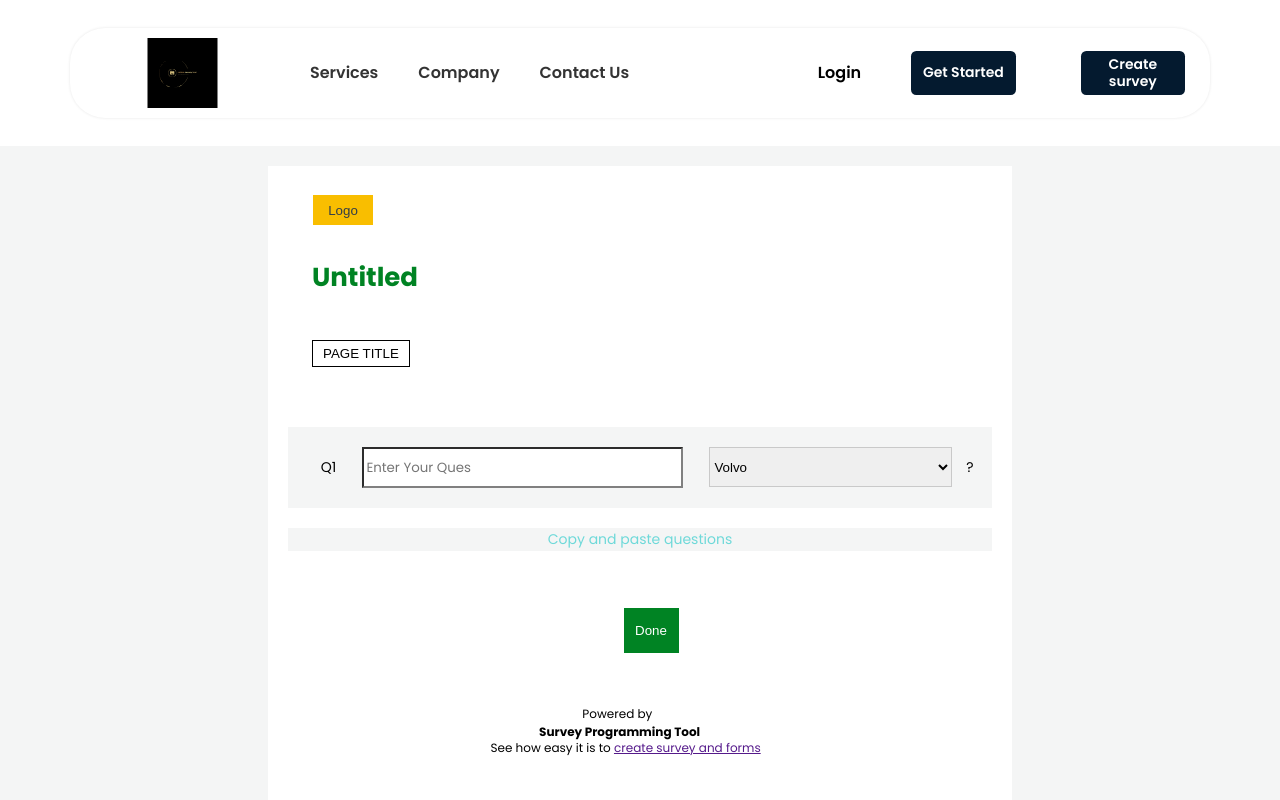
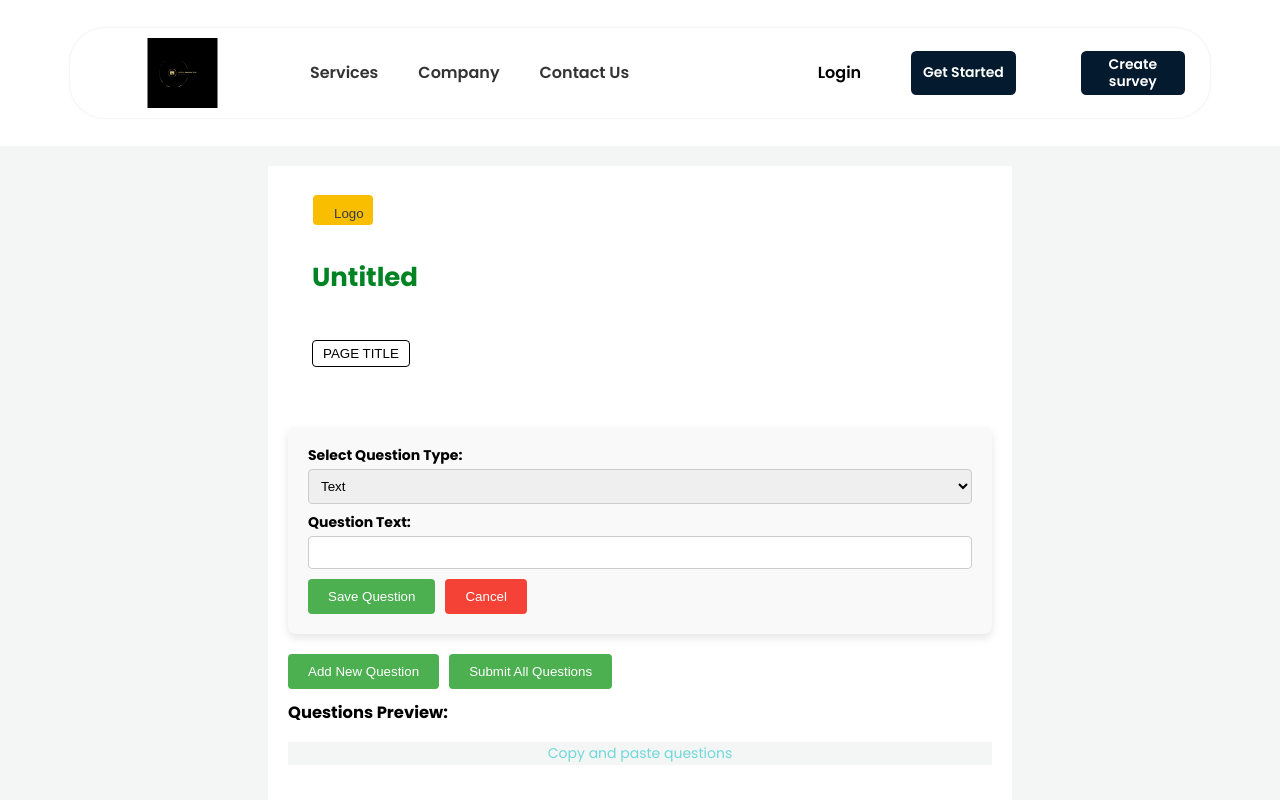
Before and after one commit to trayistatsgit/surveytool, a React (Vite) app: page /create-survey in a window 1280 px wide. Built offline with nearby package versions, Linux system fonts and the light colour scheme.

Commit message:
changes
changes

```diff
--- a/src/pages/createSurvey/CreateSurvey.tsx
+++ b/src/pages/createSurvey/CreateSurvey.tsx
@@ -1,75 +1,249 @@
 import React, { useState } from 'react';
 import './CreateSurvey.scss';
+import '../surveyForm/partials/SurveyPage.scss';
 import PopupComponent from '../../atoms/popup/Popup';
 import DragAndDrop from '../../components/dragAndDrop/DragAndDrop';
+import { minus, plus } from '../../assets/common-img';
 
-const CreateSurvey = () => {
+export interface Question {
+	id: number;
+	questionText: string;
+	questionType: 'text' | 'dropdown' | 'multipleChoice' | 'textarea' | 'image' | 'video' | 'radio' | 'checkbox';
+	options?: string[];
+}
+
+interface SurveyFormProps {
+	onSubmit: (responses: Question[]) => void;
+}
+
+const CreateSurvey: React.FC<SurveyFormProps> = ({ onSubmit }) => {
 	const [isPopUpVisible, setIsPopUpVisible] = useState(false);
+	const [questions, setQuestions] = useState<Question[]>([]);
+	const [questionType, setQuestionType] = useState<Question['questionType']>('text');
+	const [questionText, setQuestionText] = useState<string>('');
+	const [options, setOptions] = useState<string[]>(['']);
+	const [isFormVisible, setIsFormVisible] = useState<boolean>(true);
 
-	const showPopup = () => {
-		setIsPopUpVisible(true);
+	// Popup functions
+	const showPopup = () => setIsPopUpVisible(true);
+	const closePopup = () => setIsPopUpVisible(false);
+
+	// Question type change handler
+	const handleQuestionTypeChange = (e: React.ChangeEvent<HTMLSelectElement>) => {
+		const newType = e.target.value as Question['questionType'];
+		setQuestionType(newType);
+		setOptions(newType === 'dropdown' || newType === 'multipleChoice' || newType === 'radio' || newType === 'checkbox' ? ['', '', ''] : []);
 	};
 
-	const closePopup = () => {
-		setIsPopUpVisible(false);
+	// Question text input change handler
+	const handleQuestionTextChange = (e: React.ChangeEvent<HTMLInputElement | HTMLTextAreaElement>) => {
+		setQuestionText(e.target.value);
+	};
+
+	// Option input change handler
+	const handleOptionTextChange = (e: React.ChangeEvent<HTMLInputElement>, index: number) => {
+		const newOptions = [...options];
+		newOptions[index] = e.target.value;
+		setOptions(newOptions);
+
+		// Add new option if the current option is filled
+		if (index === options.length - 1 && e.target.value.trim() !== '') {
+			handleAddOption();
+		}
+	};
+
+	// Add a new empty option
+	const handleAddOption = () => {
+		setOptions([...options, '']);
+	};
+
+	// Remove an option
+	const handleRemoveOption = (index: number) => {
+		const newOptions = options.filter((_, i) => i !== index);
+		setOptions(newOptions);
+	};
+
+	// Submit a single question
+	const handleSubmit = (e: React.FormEvent) => {
+		e.preventDefault();
+		if (!questionText) return;
+
+		const filteredOptions = options.filter(option => option.trim() !== '');
+
+		const newQuestion: Question = {
+			id: Date.now(),
+			questionText,
+			questionType,
+			options: questionType === 'dropdown' || questionType === 'multipleChoice' || questionType === 'radio' || questionType === 'checkbox' ? filteredOptions : undefined,
+		};
+
+		setQuestions([...questions, newQuestion]);
+		setIsFormVisible(false); // Hide the form after submitting
+		resetForm(); // Reset the form for the next question
+	};
+
+	// Reset form fields
+	const resetForm = () => {
+		setQuestionText('');
+		setOptions(questionType === 'dropdown' || questionType === 'multipleChoice' || questionType === 'radio' || questionType === 'checkbox' ? ['', '', ''] : []);
+	};
+
+	// Show form for adding a new question
+	const handleAddNewQuestion = () => {
+		setIsFormVisible(true);
+	};
+
+	// Cancel the question form
+	const handleCancel = () => {
+		resetForm();
+		setIsFormVisible(false);
+	};
+
+	// Submit all questions at once
+	const handleFinalSubmit = () => {
+		onSubmit(questions);
+		setQuestions([]);
 	};
 
 	return (
-		<>
-			<section className='mainContainer'>
-				<section className='containerCreateSurvey'>
-					<section>
-						<div className='addLogoHere'>
-							<button className='addLogoBtn' onClick={showPopup}>
+		<section className="mainContainer">
+			<section className="containerCreateSurvey">
+				{/* Logo Popup Section */}
+				<div className="addLogoHere">
+					<button className="addLogoBtn" onClick={showPopup}>
 						Logo
 					</button>
 				</div>
-					</section>
 
 				{isPopUpVisible && (
-						<PopupComponent showBottomCancel={true} onClose={closePopup} width={500} height={410}>
+					<PopupComponent showBottomCancel={true} onClose={closePopup} width={600} height={400}>
 						<DragAndDrop />
 					</PopupComponent>
 				)}
-					<section className='surveyPage'>
-						<div>
-							<div className='surveyTitle'>
+
+				{/* Survey Form Section */}
+				<section className="surveyPage">
+					<div className="surveyTitle">
 						<h1>
 							<span>Untitled</span>
 						</h1>
+						<button className="editBtn">EDIT</button>
+					</div>
+
+					<div className="surveyPageTitle">
+						<button className="pageTitle">PAGE TITLE</button>
+						<button className="editPageBtn">EDIT</button>
+					</div>
+
+					{/* Question Form */}
+					{isFormVisible && (
+						<form onSubmit={handleSubmit}>
+							<label>
+								Select Question Type:
+								<select value={questionType} onChange={handleQuestionTypeChange}>
+									<option value="text">Text</option>
+									<option value="dropdown">Dropdown</option>
+									<option value="multipleChoice">Multiple Choice</option>
+									<option value="textarea">Text Area</option>
+									<option value="radio">Radio Buttons</option>
+									<option value="checkbox">Checkboxes</option>
+								</select>
+							</label>
+
 							<div>
-									<button className='editBtn'>EDIT</button>
+								<label>
+									Question Text:
+									<input type="text" value={questionText} onChange={handleQuestionTextChange} />
+								</label>
+							</div>
+
+							{/* Options Section for relevant question types */}
+							{(questionType === 'dropdown' || questionType === 'multipleChoice' || questionType === 'radio' || questionType === 'checkbox') && (
+								<div className="options-section">
+									<label>
+										Options:
+										{options.map((option, index) => (
+											<div key={index} className="option-item">
+												{questionType === 'radio' ? (
+													<>
+														<input type="radio" name={`radio-group-${index}`} checked={false} disabled />
+														<input type="text" value={option} onChange={(e) => handleOptionTextChange(e, index)} className="option-input" />
+													</>
+												) : questionType === 'checkbox' ? (
+													<>
+														<input type="checkbox" checked={false} disabled />
+														<input type="text" value={option} onChange={(e) => handleOptionTextChange(e, index)} className="option-input" />
+													</>
+												) : (
+													<input type="text" value={option} onChange={(e) => handleOptionTextChange(e, index)} className="option-input" />
+												)}
+
+												<div className="option-controls">
+													<img src={plus} alt="Add option" className="add-option-icon" onClick={handleAddOption} />
+													{options.length > 1 && <img src={minus} alt="Remove option" className="remove-option-icon" onClick={() => handleRemoveOption(index)} />}
 												</div>
 											</div>
-							<div className='surveyPageTitle'>
-								<button className='pageTitle'>PAGE TITLE</button>
+										))}
+									</label>
+								</div>
+							)}
+
+							<div className="form-buttons">
+								<button type="submit">Save Question</button>
+								<button type="button" onClick={handleCancel}>Cancel</button>
+							</div>
+						</form>
+					)}
+
+					{/* Add and Submit buttons */}
+					<footer className="footer">
+						<button onClick={handleAddNewQuestion}>Add New Question</button>
+						<button onClick={handleFinalSubmit}>Submit All Questions</button>
+					</footer>
+
+					{/* Questions Preview */}
 					<div>
-									<button className='editPageBtn'>EDIT</button>
+						<h3>Questions Preview:</h3>
+						{questions.map((q) => (
+							<div key={q.id} className="question-preview">
+								<strong>Question:</strong> {q.questionText || 'No question text provided'}
+								<div className="options-preview">
+									{q.questionType === 'dropdown' && q.options && (
+										<select>
+											{q.options.filter(option => option.trim() !== '').map((option, idx) => (
+												<option key={idx} value={option}>
+													{option}
+												</option>
+											))}
+										</select>
+									)}
+
+									{q.questionType === 'multipleChoice' && q.options && q.options.filter(option => option.trim() !== '').map((option, idx) => (
+										<div key={idx}>
+											<input type="checkbox" id={`mc-${q.id}-${idx}`} />
+											<label htmlFor={`mc-${q.id}-${idx}`}>{option}</label>
+										</div>
+									))}
+
+									{q.questionType === 'radio' && q.options && q.options.filter(option => option.trim() !== '').map((option, idx) => (
+										<div key={idx}>
+											<input type="radio" id={`radio-${q.id}-${idx}`} />
+											<label htmlFor={`radio-${q.id}-${idx}`}>{option}</label>
+										</div>
+									))}
+
+									{q.questionType === 'checkbox' && q.options && q.options.filter(option => option.trim() !== '').map((option, idx) => (
+										<div key={idx}>
+											<input type="checkbox" id={`checkbox-${q.id}-${idx}`} />
+											<label htmlFor={`checkbox-${q.id}-${idx}`}>{option}</label>
+										</div>
+									))}
 								</div>
 							</div>
+						))}
 					</div>
-
-						<div className='createQuestionContainer'>
-							<div className='createQuestionNumber'>
-								<span>Q1</span>
-							</div>
-							<span className='createQuestionInputOne'>
-								<input className='createQuestionInputArea' type='text' placeholder='Enter Your Ques' />
-							</span>
-							<span>
-								<select className='createQuestionInputTwo' name='cars'>
-									<option className='createQuestionInput' value='volvo'>
-										Volvo
-									</option>
-									<option value='saab'>Saab</option>
-									<option value='mercedes'>Mercedes</option>
-									<option value='audi'>Audi</option>
-								</select>
-							</span>
-							<div>
-								<span className='createQuestionToggle'>?</span>
-							</div>
-						</div>
+				</section>
+				<section className='surveyPage'>
 
 						<div>
 							<a className='demoText' href=''>
@@ -106,7 +280,6 @@ const CreateSurvey = () => {
 					</section>
 			</section>
 		</section>
-		</>
 	);
 };
 
```
Lines whose indentation alone changed are shown as unchanged.
